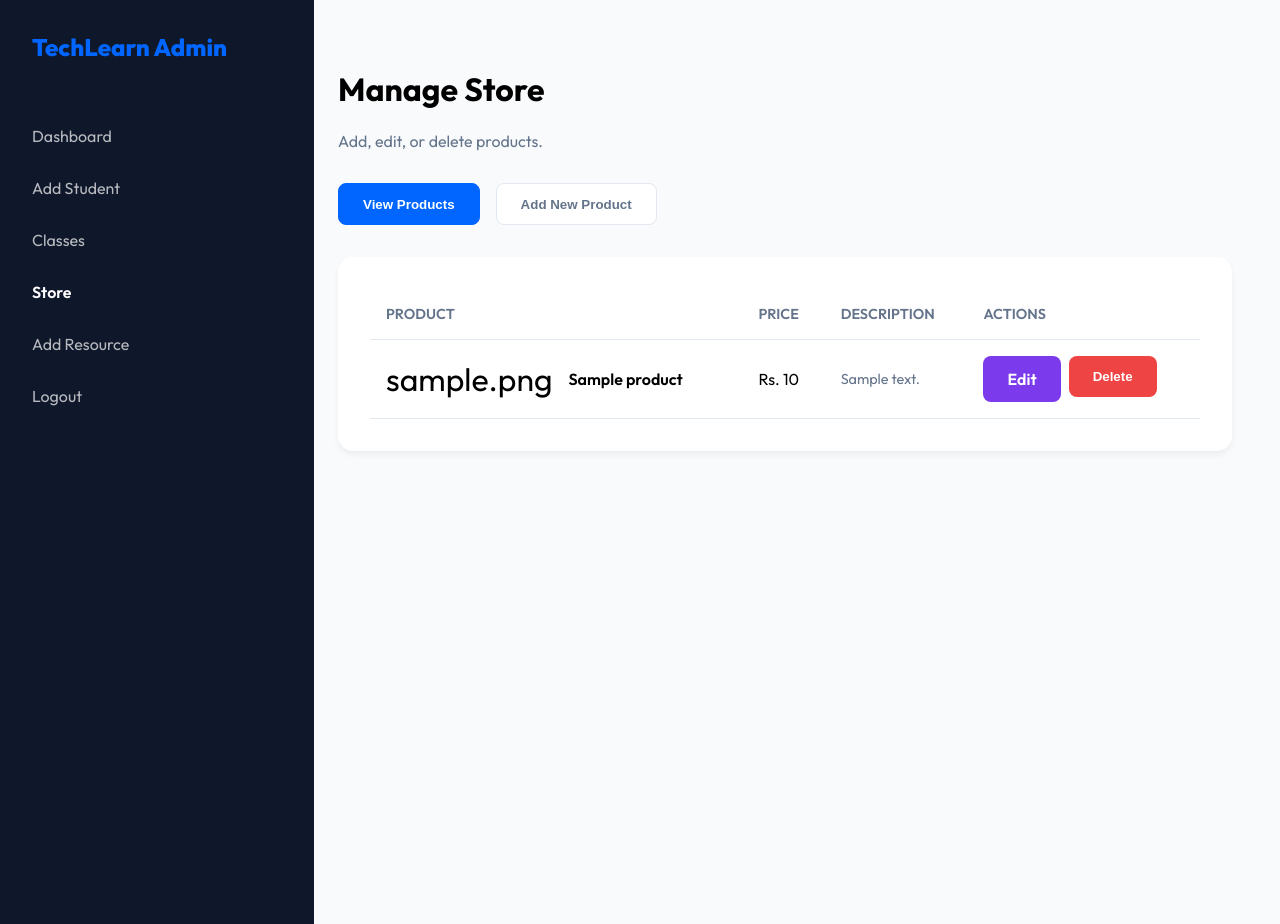
After one commit to chapayev0/mysite, a PHP site: page /admin_products.php in a window 1280 px wide. The commit adds this page. Run offline with PHP 8.4, Linux system fonts and the light colour scheme; the visitor is signed in with stand-in values (Sample User, id 1); tables that the repository leaves empty or names only in its code hold one stand-in row (values such as "Sample post").

Commit message:
feat: Implement admin store product management with CRUD functionality and database table setup.

```diff
--- a/admin_dashboard.php
+++ b/admin_dashboard.php
@@ -85,6 +85,7 @@ if (!isset($_SESSION['user_id']) || $_SESSION['role'] !== 'admin') {
             <a href="admin_dashboard.php" class="nav-link active">Dashboard</a>
             <a href="add_student.php" class="nav-link">Add Student</a>
             <a href="admin_classes.php" class="nav-link">Classes</a>
+            <a href="admin_products.php" class="nav-link">Store</a>
             <a href="admin_add_resource.php" class="nav-link">Add Resource</a>
             <a href="logout.php" class="nav-link">Logout</a>
         </nav>
--- /dev/null
+++ b/admin_products.php
@@ -0,0 +1,342 @@
+<?php
+session_start();
+include 'db_connect.php';
+
+// Check if admin
+if (!isset($_SESSION['user_id']) || $_SESSION['role'] !== 'admin') {
+    header("Location: login.php");
+    exit();
+}
+
+// Handle Add Product
+$success_msg = '';
+$error_msg = '';
+
+if ($_SERVER['REQUEST_METHOD'] === 'POST' && isset($_POST['add_product'])) {
+    $name = $_POST['name'];
+    $description = $_POST['description'];
+    $price = $_POST['price'];
+    $image_url = $_POST['image_url'];
+
+    $stmt = $conn->prepare("INSERT INTO store_products (name, description, price, image_url) VALUES (?, ?, ?, ?)");
+    $stmt->bind_param("ssds", $name, $description, $price, $image_url);
+
+    if ($stmt->execute()) {
+        $success_msg = "Product added successfully!";
+    } else {
+        $error_msg = "Error adding product: " . $conn->error;
+    }
+    $stmt->close();
+}
+
+// Handle Delete Product
+if ($_SERVER['REQUEST_METHOD'] === 'POST' && isset($_POST['delete_product'])) {
+    $product_id = $_POST['product_id'];
+    $stmt = $conn->prepare("DELETE FROM store_products WHERE id = ?");
+    $stmt->bind_param("i", $product_id);
+    if ($stmt->execute()) {
+        $success_msg = "Product deleted successfully!";
+    } else {
+        $error_msg = "Error deleting product: " . $conn->error;
+    }
+    $stmt->close();
+}
+
+// Fetch all products
+$products = [];
+$result = $conn->query("SELECT * FROM store_products ORDER BY created_at DESC");
+if ($result) {
+    while ($row = $result->fetch_assoc()) {
+        $products[] = $row;
+    }
+}
+?>
+<!DOCTYPE html>
+<html lang="en">
+<head>
+    <meta charset="UTF-8">
+    <meta name="viewport" content="width=device-width, initial-scale=1.0">
+    <title>Manage Store | TechLearn Admin</title>
+    <link href="https://fonts.googleapis.com/css2?family=Outfit:wght@300;400;600;700;800&display=swap" rel="stylesheet">
+    <style>
+        :root {
+            --primary: #0066FF;
+            --secondary: #7C3AED;
+            --dark: #0F172A;
+            --light: #F8FAFC;
+            --gray: #64748B;
+            --danger: #EF4444;
+            --success: #10B981;
+        }
+        body {
+            font-family: 'Outfit', sans-serif;
+            background: var(--light);
+            margin: 0;
+            display: flex;
+        }
+        .sidebar {
+            width: 250px;
+            background: var(--dark);
+            color: white;
+            min-height: 100vh;
+            padding: 2rem;
+            position: fixed;
+            left: 0;
+            top: 0;
+        }
+        .logo {
+            font-size: 1.5rem;
+            font-weight: 800;
+            margin-bottom: 3rem;
+            color: var(--primary);
+        }
+        .nav-link {
+            display: block;
+            color: rgba(255,255,255,0.7);
+            text-decoration: none;
+            padding: 1rem 0;
+            transition: color 0.3s;
+        }
+        .nav-link:hover, .nav-link.active {
+            color: white;
+            font-weight: 600;
+        }
+        .main-content {
+            flex: 1;
+            padding: 3rem;
+            margin-left: 290px;
+        }
+        .header {
+            margin-bottom: 2rem;
+        }
+        .card {
+            background: white;
+            padding: 2rem;
+            border-radius: 15px;
+            box-shadow: 0 4px 6px rgba(0,0,0,0.05);
+        }
+
+        /* Tabs */
+        .tabs {
+            display: flex;
+            gap: 1rem;
+            margin-bottom: 2rem;
+        }
+        .tab-btn {
+            background: white;
+            border: 1px solid #e2e8f0;
+            padding: 0.8rem 1.5rem;
+            border-radius: 8px;
+            cursor: pointer;
+            font-weight: 600;
+            color: var(--gray);
+            transition: all 0.3s;
+        }
+        .tab-btn.active {
+            background: var(--primary);
+            color: white;
+            border-color: var(--primary);
+        }
+
+        /* Form */
+        .form-group {
+            margin-bottom: 1.5rem;
+        }
+        .form-label {
+            display: block;
+            margin-bottom: 0.5rem;
+            color: var(--dark);
+            font-weight: 600;
+        }
+        .form-control {
+            width: 100%;
+            padding: 0.8rem;
+            border: 1px solid #e2e8f0;
+            border-radius: 8px;
+            font-family: inherit;
+        }
+        .btn {
+            background: var(--primary);
+            color: white;
+            padding: 0.8rem 1.5rem;
+            border: none;
+            border-radius: 8px;
+            font-weight: 600;
+            cursor: pointer;
+            text-decoration: none;
+            display: inline-block;
+        }
+        .btn:hover {
+            opacity: 0.9;
+        }
+        .btn-danger {
+            background: var(--danger);
+        }
+        .btn-edit {
+            background: var(--secondary);
+            margin-right: 0.5rem;
+        }
+
+        /* Table */
+        .table-container {
+            overflow-x: auto;
+        }
+        table {
+            width: 100%;
+            border-collapse: collapse;
+        }
+        th, td {
+            text-align: left;
+            padding: 1rem;
+            border-bottom: 1px solid #e2e8f0;
+        }
+        th {
+            color: var(--gray);
+            font-weight: 600;
+            font-size: 0.9rem;
+            text-transform: uppercase;
+        }
+
+        .alert {
+            padding: 1rem;
+            border-radius: 8px;
+            margin-bottom: 2rem;
+            font-weight: 600;
+        }
+        .alert-success {
+            background: #D1FAE5;
+            color: #065F46;
+        }
+        .alert-error {
+            background: #FEE2E2;
+            color: #991B1B;
+        }
+
+        .hidden {
+            display: none;
+        }
+    </style>
+</head>
+<body>
+    <div class="sidebar">
+        <div class="logo">TechLearn Admin</div>
+        <nav>
+            <a href="admin_dashboard.php" class="nav-link">Dashboard</a>
+            <a href="add_student.php" class="nav-link">Add Student</a>
+            <a href="admin_classes.php" class="nav-link">Classes</a>
+            <a href="admin_products.php" class="nav-link active">Store</a>
+            <a href="admin_add_resource.php" class="nav-link">Add Resource</a>
+            <a href="logout.php" class="nav-link">Logout</a>
+        </nav>
+    </div>
+
+    <div class="main-content">
+        <div class="header">
+            <h1>Manage Store</h1>
+            <p style="color: var(--gray);">Add, edit, or delete products.</p>
+        </div>
+
+        <?php if ($success_msg): ?>
+            <div class="alert alert-success"><?php echo $success_msg; ?></div>
+        <?php endif; ?>
+        <?php if ($error_msg): ?>
+            <div class="alert alert-error"><?php echo $error_msg; ?></div>
+        <?php endif; ?>
+
+        <div class="tabs">
+            <button class="tab-btn active" onclick="switchTab('view')">View Products</button>
+            <button class="tab-btn" onclick="switchTab('add')">Add New Product</button>
+        </div>
+
+        <!-- View Products Tab -->
+        <div id="view-tab">
+            <div class="card">
+                <div class="table-container">
+                    <table>
+                        <thead>
+                            <tr>
+                                <th>Product</th>
+                                <th>Price</th>
+                                <th>Description</th>
+                                <th>Actions</th>
+                            </tr>
+                        </thead>
+                        <tbody>
+                            <?php if (empty($products)): ?>
+                                <tr>
+                                    <td colspan="4" style="text-align: center; color: var(--gray);">No products found.</td>
+                                </tr>
+                            <?php else: ?>
+                                <?php foreach ($products as $product): ?>
+                                    <tr>
+                                        <td>
+                                            <div style="display: flex; align-items: center; gap: 1rem;">
+                                                <span style="font-size: 2rem;"><?php echo htmlspecialchars($product['image_url']); ?></span>
+                                                <div style="font-weight: 600;"><?php echo htmlspecialchars($product['name']); ?></div>
+                                            </div>
+                                        </td>
+                                        <td>Rs. <?php echo number_format($product['price'], 0); ?></td>
+                                        <td style="max-width: 300px; color: var(--gray); font-size: 0.9rem;"><?php echo htmlspecialchars($product['description']); ?></td>
+                                        <td>
+                                            <div style="display: flex;">
+                                                <a href="admin_edit_product.php?id=<?php echo $product['id']; ?>" class="btn btn-edit">Edit</a>
+                                                <form method="POST" onsubmit="return confirm('Are you sure you want to delete this product?');">
+                                                    <input type="hidden" name="product_id" value="<?php echo $product['id']; ?>">
+                                                    <button type="submit" name="delete_product" class="btn btn-danger">Delete</button>
+                                                </form>
+                                            </div>
+                                        </td>
+                                    </tr>
+                                <?php endforeach; ?>
+                            <?php endif; ?>
+                        </tbody>
+                    </table>
+                </div>
+            </div>
+        </div>
+
+        <!-- Add Product Tab -->
+        <div id="add-tab" class="hidden">
+            <div class="card">
+                <form method="POST">
+                    <div style="max-width: 600px;">
+                        <div class="form-group">
+                            <label class="form-label">Product Name</label>
+                            <input type="text" name="name" class="form-control" placeholder="e.g. O/L ICT Guide" required>
+                        </div>
+
+                        <div class="form-group">
+                            <label class="form-label">Price (Rs.)</label>
+                            <input type="number" name="price" class="form-control" placeholder="e.g. 1500" step="0.01" required>
+                        </div>
+
+                        <div class="form-group">
+                            <label class="form-label">Image Emoji / URL</label>
+                            <input type="text" name="image_url" class="form-control" placeholder="e.g. 📖 or https://..." required>
+                        </div>
+
+                        <div class="form-group">
+                            <label class="form-label">Description</label>
+                            <textarea name="description" class="form-control" rows="4" placeholder="Product description..."></textarea>
+                        </div>
+
+                        <button type="submit" name="add_product" class="btn">Add Product</button>
+                    </div>
+                </form>
+            </div>
+        </div>
+    </div>
+
+    <script>
+        function switchTab(tabName) {
+            document.getElementById('view-tab').classList.add('hidden');
+            document.getElementById('add-tab').classList.add('hidden');
+            document.getElementById(tabName + '-tab').classList.remove('hidden');
+
+            const btns = document.querySelectorAll('.tab-btn');
+            btns.forEach(btn => btn.classList.remove('active'));
+            event.target.classList.add('active');
+        }
+    </script>
+</body>
+</html>
```
Also changed, not shown: admin_edit_product.php (added, +214 -0 lines), index.php (+17 -40 lines), setup_store_table.php (added, +62 -0 lines).
